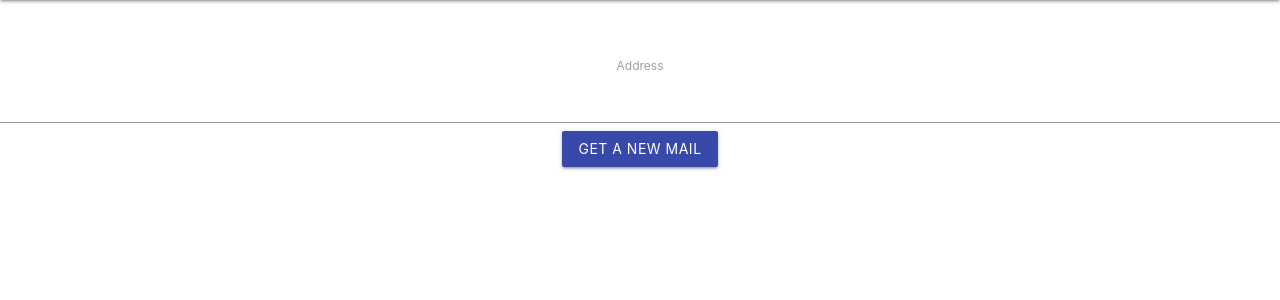
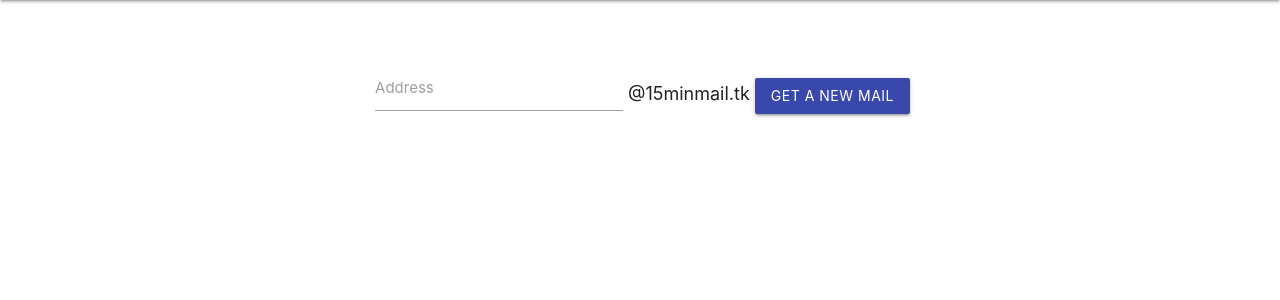
Before and after one commit to Huy-Ngo/temp-mail, a Flask app: page / in a window 1280 px wide. Shown: the part 64-364 px from the top of the page. Run offline with Flask 2, Linux system fonts and the light colour scheme; parts of the project's set-up code (start-up, migrations or seed data) failed here and were passed over.

Commit message:
Add tooltips for customized address

```diff
--- /dev/null
+++ b/static/script.js
@@ -0,0 +1,8 @@
+/*
+ * Copyright (c) 2020  Ngô Ngọc Đức Huy
+ */
+
+document.addEventListener('DOMContentLoaded', function() {
+    var elems = document.querySelectorAll('.tooltipped');
+    var instances = M.Tooltip.init(elems);
+  });
--- a/templates/base.html
+++ b/templates/base.html
@@ -22,4 +22,5 @@
 
 {% block content %}
 {% endblock %}
+<script type="text/javascript" src="{{ url_for('static', filename='script.js') }}"></script>
 </body>
--- a/templates/views/auth.html
+++ b/templates/views/auth.html
@@ -1,10 +1,15 @@
 {% extends 'base.html' %}
 {% block title %} Get a new mail {% endblock %}
 {% block content %}
-    <div class="center-align">
+    <div class="container center-align tooltipped"
+         data-position="bottom"
+         data-tooltip="Leave address empty for randomly generated address">
         <form method="post">
-            <label for="address">Address</label>
-            <input id="address" name="address" type="text"/>
+            <div class="input-field inline">
+                <label for="address">Address</label>
+                <input id="address" name="address" type="text"/>
+            </div>
+            <span>@15minmail.tk</span>
             <button class="waves-effect waves-light indigo darken-1 btn"
                     type="submit">
                 Get a new mail
```
